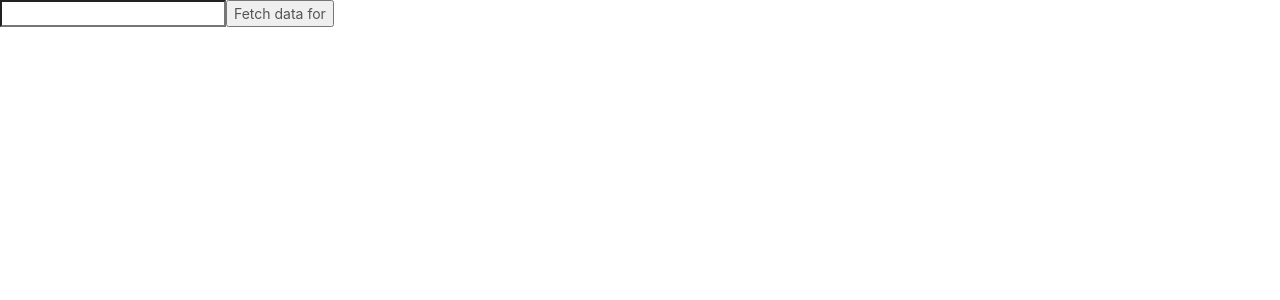
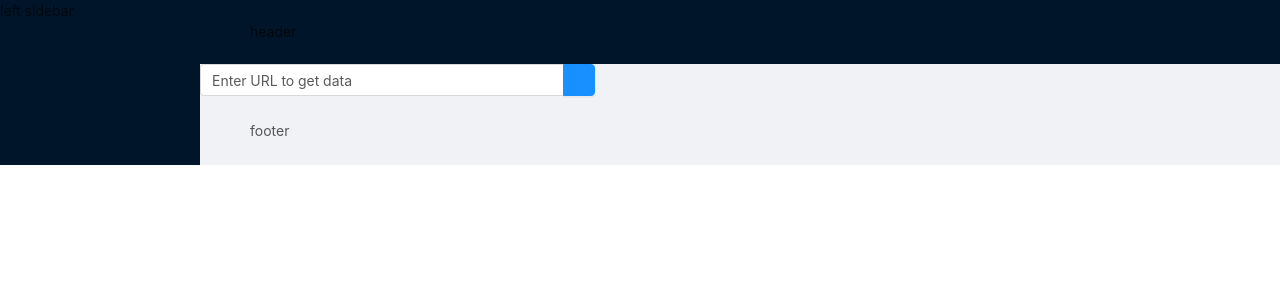
Before and after one commit to b-m-f/freelytics, a Nuxt app in the folder frontend/: page / in a window 1280 px wide. Shown: the top 300 px of the page. Built offline with nearby package versions, Linux system fonts and the light colour scheme.

Commit message:
add layout

```diff
--- a/frontend/layouts/default.vue
+++ b/frontend/layouts/default.vue
@@ -1,7 +1,28 @@
 <template>
-  <div>
-    <nuxt />
-  </div>
+  <Layout>
+    <Sider>left sidebar</Sider>
+    <Layout>
+      <Header>header</Header>
+      <Content>
+        <nuxt />
+      </Content>
+      <Footer>footer</Footer>
+    </Layout>
+  </Layout>
 </template>
 
+<script>
+import { Layout } from 'ant-design-vue'
+
+export default {
+  components: {
+    Layout,
+    Header: Layout.Header,
+    Footer: Layout.Footer,
+    Content: Layout.Content,
+    Sider: Layout.Sider
+  }
+}
+</script>
+
 <style></style>
--- a/frontend/pages/index.vue
+++ b/frontend/pages/index.vue
@@ -1,7 +1,11 @@
 <template>
   <div class="container">
-    <input v-model="url" type="text" />
-    <button @click="fetchData">Fetch data for {{ url }}</button>
+    <Row :gutter="16" />
+    <Row :gutter="16">
+      <Col :span="9">
+        <Input enter-button default-value="Enter URL to get data" @search="fetchData" />
+      </Col>
+    </Row>
 
     <div v-if="fetched">
       <h2>Analytics data for {{ lastFetched }}</h2>
@@ -11,7 +15,7 @@
 </template>
 
 <script>
-import { Table } from 'ant-design-vue'
+import { Table, Row, Col, Input } from 'ant-design-vue'
 
 const columns = [
   {
@@ -27,7 +31,12 @@ const columns = [
 ]
 
 export default {
-  components: { Table },
+  components: {
+    Table,
+    Row,
+    Col,
+    Input: Input.Search
+  },
   computed: {
     columns() {
       return columns
@@ -38,14 +47,6 @@ export default {
     lastFetched() {
       return this.$store.state.analytics.lastFetched
     },
-    url: {
-      set(url) {
-        this.$store.commit('analytics/updateUrl', url)
-      },
-      get() {
-        return this.$store.state.analytics.url
-      }
-    },
     data() {
       return this.$store.state.analytics.data.map((val, idx) => {
         val.key = idx
@@ -54,8 +55,8 @@ export default {
     }
   },
   methods: {
-    fetchData() {
-      this.$store.dispatch('analytics/fetchData')
+    fetchData(url) {
+      this.$store.dispatch('analytics/fetchData', { url })
     }
   }
 }
--- a/frontend/store/analytics.js
+++ b/frontend/store/analytics.js
@@ -1,5 +1,4 @@
 export const state = () => ({
-  url: '',
   fetched: false,
   lastFetched: '',
   data: []
@@ -9,7 +8,7 @@ export const mutations = {
   updateUrl(state, url) {
     state.url = url
   },
-  setData(state, data) {
+  setData(state, { url, data }) {
     state.lastFetched = state.url
     state.data = data
     state.fetched = true
@@ -17,9 +16,9 @@ export const mutations = {
 }
 
 export const actions = {
-  async fetchData({ commit, state }) {
+  async fetchData({ commit }, { url }) {
     // fetch
-    const reponse = await this.$axios.$get(`get/${state.url}`)
-    commit('setData', reponse.data)
+    const reponse = await this.$axios.$get(`get/${url}`)
+    commit('setData', { url, data: reponse.data })
   }
 }
```
